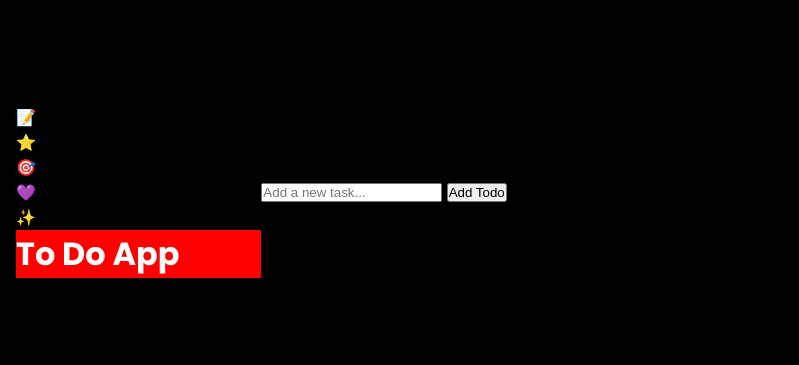
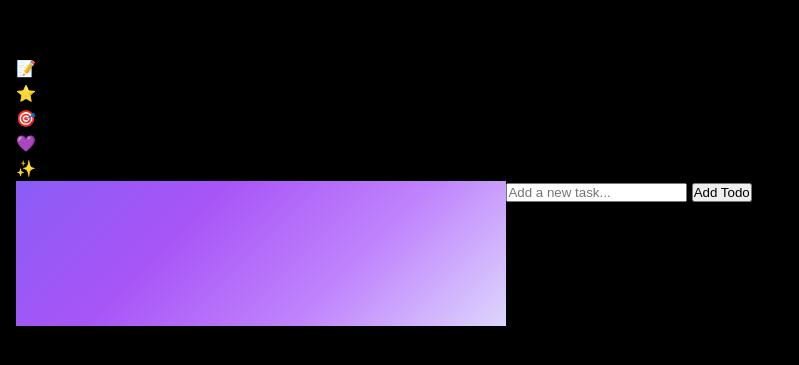
Before and after one commit to prajwalom/Modern-To-Do-App, a plain HTML site: page index.html in a window 1280 px wide. Shown: the part 209-574 px from the top of the page, without its empty margins (0-799 px from the left). Drawn offline with Linux system fonts and the light colour scheme.

Commit message:
fix: update header container styles and enhance main title appearance

```diff
--- a/style.css
+++ b/style.css
@@ -19,11 +19,16 @@ body {
 
 .header-conatiner {
     position: relative;
-    background-color: red;
+    text-align: center;
+    z-index: 10;
+    margin-bottom: 3rem;
 
 }
 
 .main-title {
-    color: white;
-    background-color: red;
+    font-size: clamp(2.5rem, 8vw, 6rem);
+    font-weight: 800;
+    color: transparent;
+    background: linear-gradient(135deg, #8B5CF6, #A855F7, #C084FC, #DDD6FE);
+
 }
```
